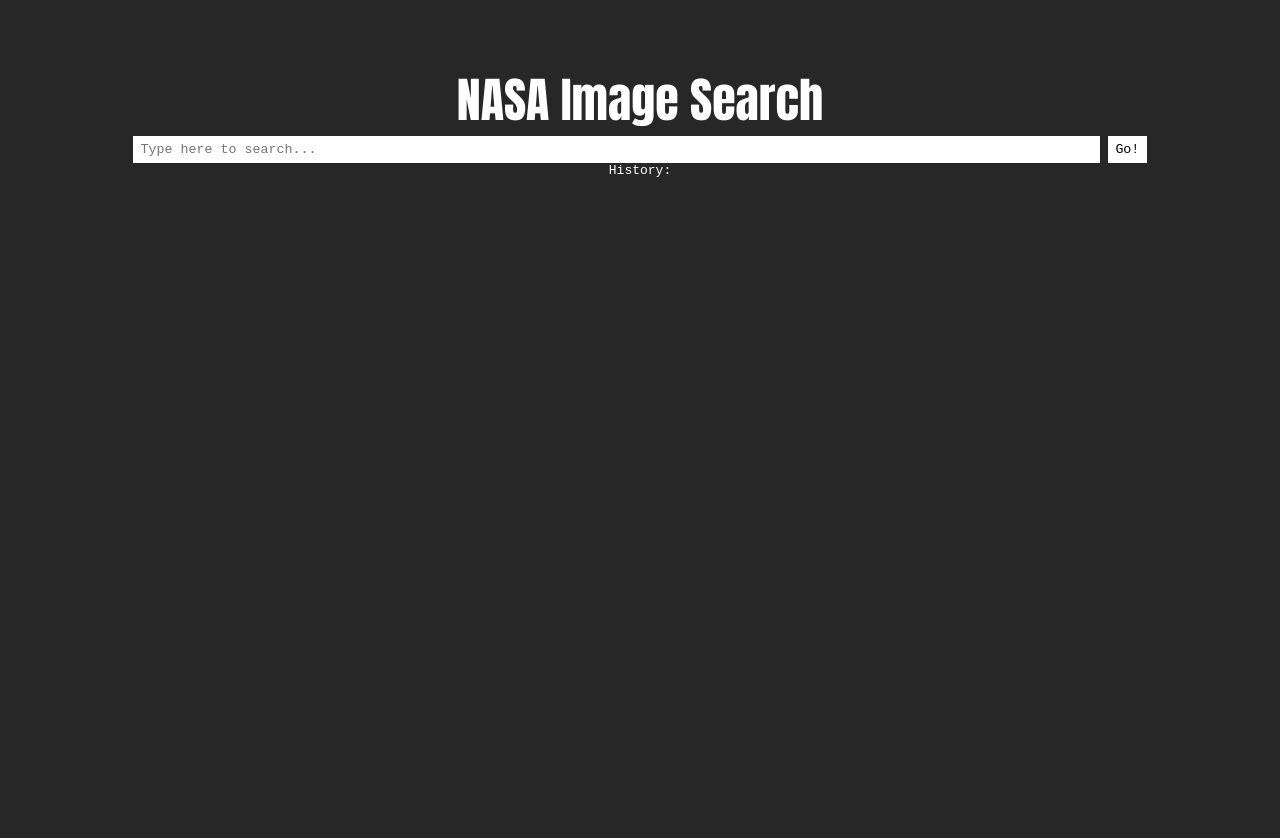
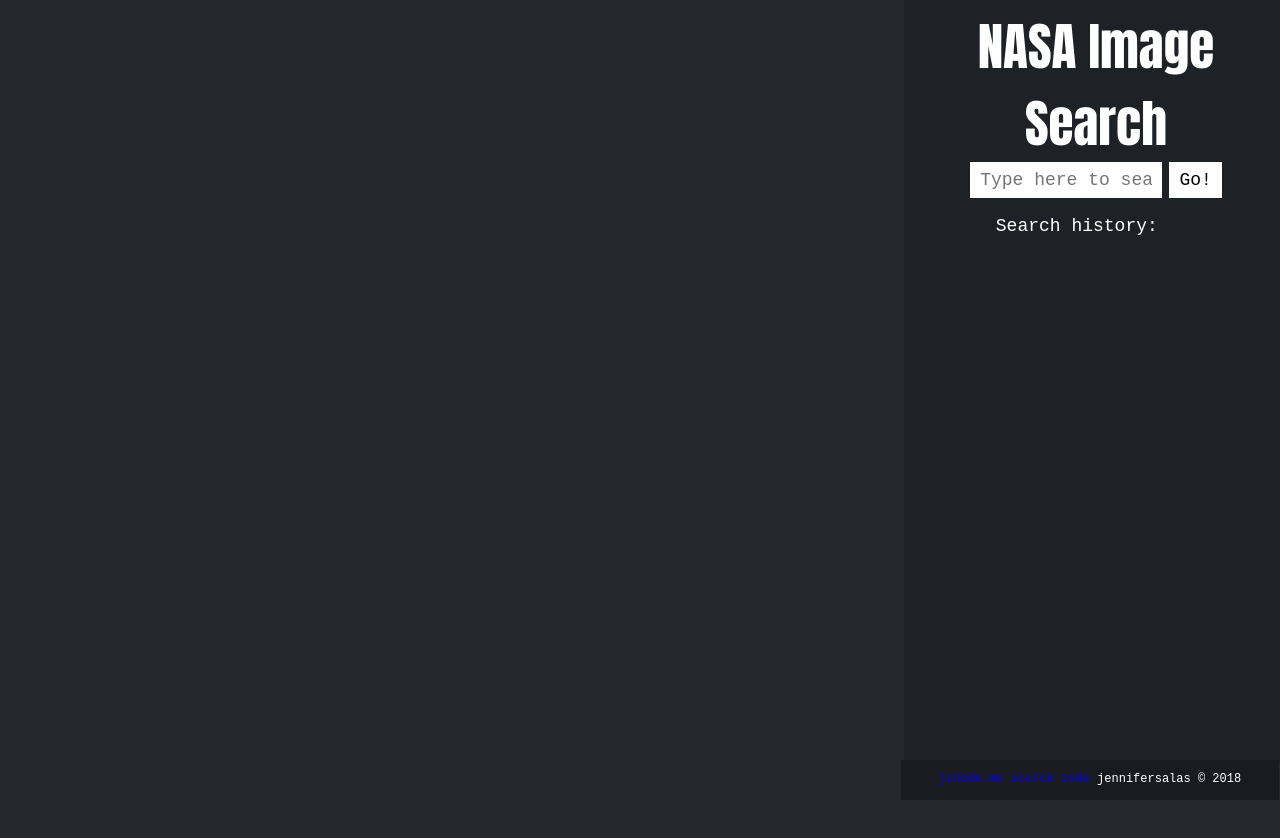
Before and after one commit to jennifer-dickinson/NASAImageAPI, a plain HTML site: page index.html in a window 1280 px wide. Before the commit the page ends 800 px from the top, so only its background shows below. Drawn offline with Linux system fonts and the light colour scheme.

Commit message:
added changes to the layout

```diff
--- a/handler.js
+++ b/handler.js
@@ -6,13 +6,9 @@ const searchInput = document.getElementById('searchInput');
 const searchButton = document.getElementById('searchButton');
 const content = document.getElementById('content');
 const historySec = document.getElementById('history');
+const footer = document.getElementById('footer');
 
 searchInput.setAttribute('autocomplete', 'on');
-
-
-var apikey = '1Cw8VOttiF5XBtwxBzveMKlsGQdQ5sn3gsHuZGYO';
-
-
 
 
 function search(query = "apollo") {
@@ -75,7 +71,12 @@ function populate (collection) {
 }
 
 function populateHistoryBar (history = (JSON.parse(window.localStorage.getItem("history")) || {})) {
-  historySec.innerText = "History: ";
+  historySec.innerText = "";
+
+  var hstart = document.createElement('p');
+  hstart.innerText = "Search history: ";
+  historySec.appendChild(hstart);
+
   var order = Object.keys(history).reverse();
   for (var i = 0; i < 10 && i < order.length; i++) {
     let term = document.createElement('p');
@@ -111,3 +112,5 @@ searchInput.addEventListener('keypress', (k) => {
 
 if (searchInput.value = populateHistoryBar() || "")
   searchButton.click();
+
+// populateHistoryBar();
--- a/index.html
+++ b/index.html
@@ -7,16 +7,23 @@
   <body>
     <div id="wrapper">
       <div id="container">
+        <div id="header">
         <div id="title"></div>
         <div id="searchbox">
           <input id="searchInput" type="text"></input>
           <input id="searchButton" type="button"></input>
         </div>
         <div id="history"></div>
+        <div id="footer"><p>
+          <a href="http://jsnode.me/">jsnode.me</a>
+          <a href="https://github.com/jennifersalas/NASAImageAPI">source code</a>
+          jennifersalas &copy 2018
+        </p>
+        </div>
+      </div>
         <div id="content"></div>
       </div>
-      <div id="footer">
-      </div>
+
     </div>
   </body>
   <script type="text/JavaScript" src="handler.js"></script>
--- a/style.css
+++ b/style.css
@@ -1,60 +1,75 @@
 body
 {
     font-family: monospace;
+    font-size: 12px;
 
     color: white;
-    background-color: #272727;
+    background-color: #24272e;
 }
 
-a {
-  border:none;
-  text-decoration: none;
+a
+{
+    text-decoration: none;
+
+    border: none;
+}
+
+#header
+{
+    position: fixed;
+
+    float: right;
+
+    width: 30vw;
+    height: 96vh;
+    margin-top: -1vw;
+    margin-left: 70vw;
+
+    background-color: #1e2126;
 }
 
 #history
 {
-    display: inline;
+    display: block;
     overflow: hidden;
 
     width: 90%;
-    height: 1em;
 
     align-items: center;
 }
 
 #history p
 {
-
-    display: inline;
-
-    height: 1em;
-    margin: auto 1em auto 1em;
-
-    text-decoration: underline;
+    font-size: 1.5em;
+    text-decoration: none;
 }
 
 #container
 {
-    width: 90%;
+    width: 100%;
     height: auto;
-    margin: auto;
 
     text-align: center;
 }
 
 #content
 {
-    margin-top: 2%;
+    float: left;
+
+    width: 70vw;
+    min-height: 100vw;
 }
 
 .imageContainer
 {
-    display: inline-flex;
+    font-size: 2em;
+
+    display: inline-block;
     overflow: hidden;
 
-    width: 20vw;
+    width: 12vw;
     min-width: 75px;
-    height: 20vw;
+    height: 12vw;
     margin: 1% 1% 1% 1%;
     padding: 2%;
 
@@ -79,19 +94,21 @@ a {
 
     width: 100%;
     height: auto;
+    margin: 1vh 1vw 1vh 1vw;
 }
 /* #searchButton{
   width:10%;
 } */
 #searchInput
 {
-    width: 85%;
+    width: 50%;
 }
 
 #searchButton,
 #searchInput
 {
     font-family: inherit;
+    font-size: 1.5em;
 
     display: table-cell;
 
@@ -115,9 +132,9 @@ a {
 div #title
 {
     font-family: impact;
-    font-size: 3em;
+    font-size: 4vw;
 
-    margin-top: 5vw;
+    margin-top: 1vw;
 
     color: #fff;
 }
@@ -129,3 +146,15 @@ div #title
 
     text-align: center;
 }
+
+#footer {
+  position:fixed;
+  left: 70.4vw;
+  top: 95vh;
+  width:29.5vw;
+  height:5vh;
+  background-color: #191b20;
+  disply:flex;
+  align-items: center;
+  font-size:1em;
+}
```
